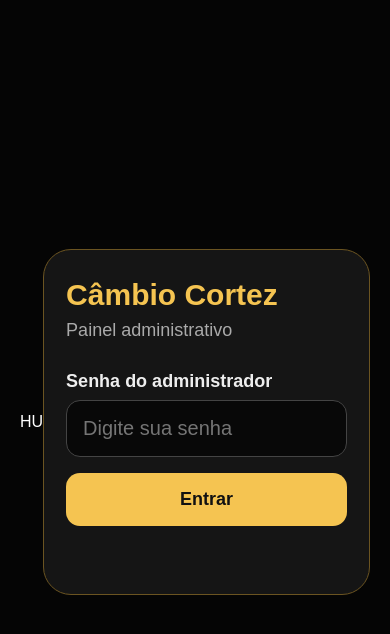
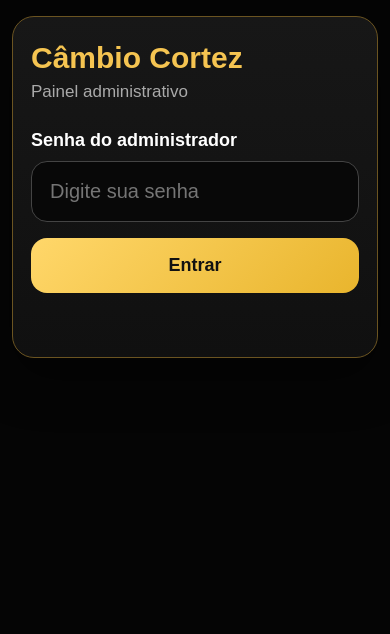
Before and after one commit to netlanches2014-lab/cambio-cortez, a website: page admin.html in a window 390 px wide. Drawn offline with Linux system fonts and the light colour scheme.

Commit message:
Update admin.html

```diff
--- a/admin.html
+++ b/admin.html
@@ -1,8 +1,13 @@
-HU<!DOCTYPE html>
+<!DOCTYPE html>
 <html lang="pt-BR">
+
 <head>
   <meta charset="UTF-8">
-  <meta name="viewport" content="width=device-width, initial-scale=1.0">
+
+  <meta
+    name="viewport"
+    content="width=device-width, initial-scale=1"
+  >
 
   <title>Câmbio Cortez - Painel Administrativo</title>
 
@@ -11,65 +16,119 @@ HU<!DOCTYPE html>
       box-sizing: border-box;
     }
 
+    html {
+      width: 100%;
+      min-height: 100%;
+      background: #050505;
+    }
+
     body {
       margin: 0;
+      width: 100%;
       min-height: 100vh;
-      font-family: Arial, Helvetica, sans-serif;
+
+      font-family:
+        Arial,
+        Helvetica,
+        sans-serif;
+
       background: #050505;
       color: #ffffff;
-      display: flex;
-      align-items: center;
-      justify-content: center;
-      padding: 20px;
+
+      overflow-x: hidden;
+      overflow-y: auto;
+
+      padding: 24px 16px 60px;
+    }
+
+    .page {
+      width: 100%;
+      max-width: 620px;
+      margin: 0 auto;
     }
 
     .card {
       width: 100%;
-      max-width: 620px;
-      background: #151515;
+
+      background:
+        linear-gradient(
+          180deg,
+          #171717 0%,
+          #101010 100%
+        );
+
       border: 1px solid #6b5421;
       border-radius: 28px;
-      padding: 36px;
+
+      padding: 28px 22px;
+
+      box-shadow:
+        0 20px 50px rgba(0, 0, 0, 0.45);
     }
 
     h1 {
       margin: 0 0 8px;
+
       color: #f5c451;
+
       font-size: 34px;
+      line-height: 1.1;
+    }
+
+    h2 {
+      margin:
+        34px 0 18px;
+
+      color: #ffffff;
+
+      font-size: 28px;
+      line-height: 1.15;
     }
 
     .subtitle {
       color: #aaaaaa;
-      margin-bottom: 30px;
-      font-size: 18px;
+
+      margin-bottom: 28px;
+
+      font-size: 17px;
     }
 
     .status {
       color: #67d99a;
+
       margin-bottom: 28px;
+
       font-size: 18px;
     }
 
     .hidden {
-      display: none;
+      display: none !important;
     }
 
     label {
       display: block;
-      margin-bottom: 8px;
-      color: #eeeeee;
+
+      margin-bottom: 10px;
+
+      color: #ffffff;
+
       font-size: 18px;
       font-weight: bold;
     }
 
     input {
       width: 100%;
-      padding: 16px;
-      border-radius: 14px;
-      border: 1px solid #444;
+
+      padding: 18px;
+
+      border: 1px solid #444444;
+      border-radius: 16px;
+
       background: #080808;
-      color: #fff;
+      color: #ffffff;
+
       font-size: 20px;
+
       outline: none;
     }
 
@@ -78,53 +137,100 @@ HU<!DOCTYPE html>
     }
 
     .rate-box {
+      width: 100%;
+
       background: #0b0b0b;
-      border: 1px solid #222;
-      border-radius: 18px;
+
+      border: 1px solid #292929;
+      border-radius: 22px;
+
       padding: 20px;
+
       margin-bottom: 20px;
     }
 
     .rate-box small {
       display: block;
-      margin-top: 10px;
+
+      margin-top: 14px;
+
       color: #9a9a9a;
+
       line-height: 1.5;
+
       font-size: 15px;
     }
 
     button {
       width: 100%;
+
       border: 0;
-      border-radius: 14px;
-      padding: 16px;
+      border-radius: 16px;
+
+      padding: 17px;
+
       margin-top: 16px;
-      background: #f5c451;
-      color: #111;
+
+      background:
+        linear-gradient(
+          135deg,
+          #ffd76a,
+          #e9b52d
+        );
+
+      color: #111111;
+
       font-size: 18px;
-      font-weight: bold;
+      font-weight: 800;
+
       cursor: pointer;
     }
 
     button.secondary {
       background: #2a2a2a;
-      color: #fff;
+      color: #ffffff;
     }
 
     .msg {
+      min-height: 24px;
+
       margin-top: 16px;
-      min-height: 24px;
+
       color: #f5c451;
+
       font-size: 16px;
+
+      text-align: center;
+    }
+
+    .spacer {
+      height: 20px;
     }
 
     @media (max-width: 600px) {
+
+      body {
+        padding:
+          16px 12px 50px;
+      }
+
       .card {
-        padding: 28px 22px;
+        padding:
+          24px 18px;
+
+        border-radius: 22px;
       }
 
       h1 {
         font-size: 30px;
+      }
+
+      h2 {
+        font-size: 26px;
+      }
+
+      input {
+        font-size: 20px;
       }
     }
   </style>
@@ -132,9 +238,14 @@ HU<!DOCTYPE html>
 
 <body>
 
+  <main class="page">
+
     <div class="card">
 
+      <!-- LOGIN -->
+
       <div id="loginBox">
+
         <h1>Câmbio Cortez</h1>
 
         <div class="subtitle">
@@ -156,11 +267,20 @@ HU<!DOCTYPE html>
           Entrar
         </button>
 
-      <div id="loginMsg" class="msg"></div>
+        <div
+          id="loginMsg"
+          class="msg"
+        ></div>
+
       </div>
 
 
-    <div id="adminBox" class="hidden">
+      <!-- PAINEL -->
+
+      <div
+        id="adminBox"
+        class="hidden"
+      >
 
         <h1>Cotações</h1>
 
@@ -169,9 +289,14 @@ HU<!DOCTYPE html>
         </div>
 
 
-<h2>Taxas para CLIENTES</h2>
+        <!-- CLIENTES -->
+
+        <h2>
+          Taxas para CLIENTES
+        </h2>
 
         <div class="rate-box">
+
           <label for="clienteBrlToBob">
             🇧🇷 REAL → BOLIVIANO 🇧🇴
           </label>
@@ -187,9 +312,12 @@ HU<!DOCTYPE html>
           <small>
             Cotação aplicada aos clientes.
           </small>
+
         </div>
 
+
         <div class="rate-box">
+
           <label for="clienteBobToBrl">
             🇧🇴 BOLIVIANO → REAL 🇧🇷
           </label>
@@ -205,11 +333,18 @@ HU<!DOCTYPE html>
           <small>
             Cotação aplicada aos clientes.
           </small>
+
         </div>
 
-<h2>Taxas para CAMBISTAS</h2>
+
+        <!-- CAMBISTAS -->
+
+        <h2>
+          Taxas para CAMBISTAS
+        </h2>
 
         <div class="rate-box">
+
           <label for="cambistaBrlToBob">
             🇧🇷 REAL → BOLIVIANO 🇧🇴
           </label>
@@ -225,9 +360,12 @@ HU<!DOCTYPE html>
           <small>
             Cotação especial para cambistas.
           </small>
+
         </div>
 
+
         <div class="rate-box">
+
           <label for="cambistaBobToBrl">
             🇧🇴 BOLIVIANO → REAL 🇧🇷
           </label>
@@ -243,7 +381,10 @@ HU<!DOCTYPE html>
           <small>
             Cotação especial para cambistas.
           </small>
+
         </div>
+
+
         <button id="saveBtn">
           Salvar cotações
         </button>
@@ -255,12 +396,21 @@ HU<!DOCTYPE html>
           Sair
         </button>
 
-<div id="adminMsg" class="msg"></div>
+        <div
+          id="adminMsg"
+          class="msg"
+        ></div>
+
+        <div class="spacer"></div>
 
       </div>
+
     </div>
+
+  </main>
 
   <script src="/admin.js"></script>
 
 </body>
+
 </html>
```
Lines whose indentation alone changed are shown as unchanged.
